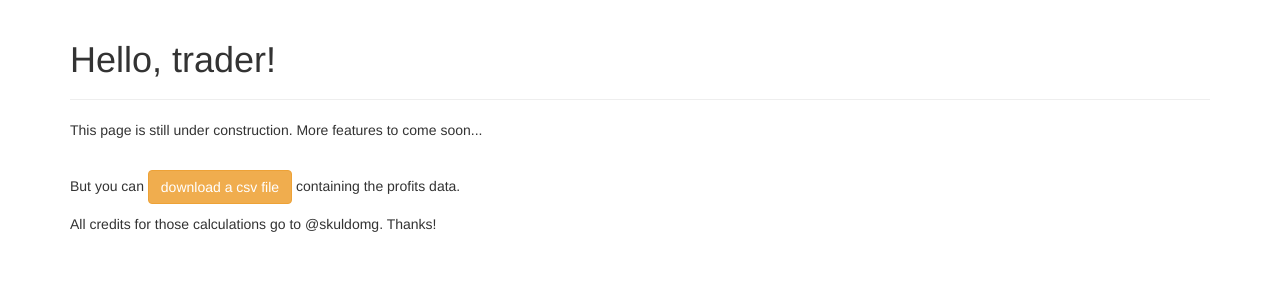
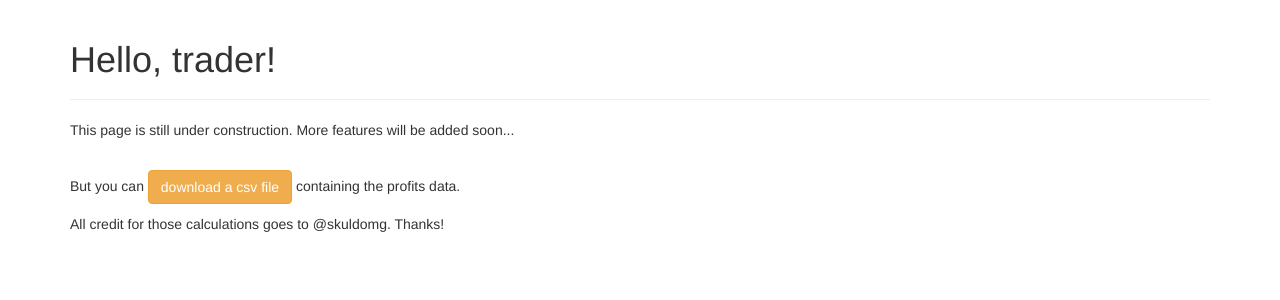
Before and after one commit to Halavus/inventory_importer, a Flask app: template application/templates/shippingprofits.html in a window 1280 px wide. Shown: the top 300 px of the page. Run offline with Flask 2, Linux system fonts and the light colour scheme; the template is opened without the code that fills it: values that come from a table or form of the project are taken from there, others are empty; some libraries are stand-ins or nearby versions.

Commit message:
SAVEPOINT

```diff
--- a/application/templates/shippingprofits.html
+++ b/application/templates/shippingprofits.html
@@ -6,12 +6,12 @@
     <h1>Hello, trader!</h1>
 </div>
 
-<p>This page is still under construction. More features to come soon...</p>
+<p>This page is still under construction. More features will be added soon...</p>
 {% if jsonstring %}
 	</br>
 	<p>But you can
 	<a href="{{ filepath }}" class="btn btn-warning">download a csv file</a> containing the profits data.</p>
-	<p>All credits for those calculations go to @skuldomg. Thanks!</p>
+	<p>All credit for those calculations goes to @skuldomg. Thanks!</p>
 {% endif %}
 
 {% endblock %}
```
